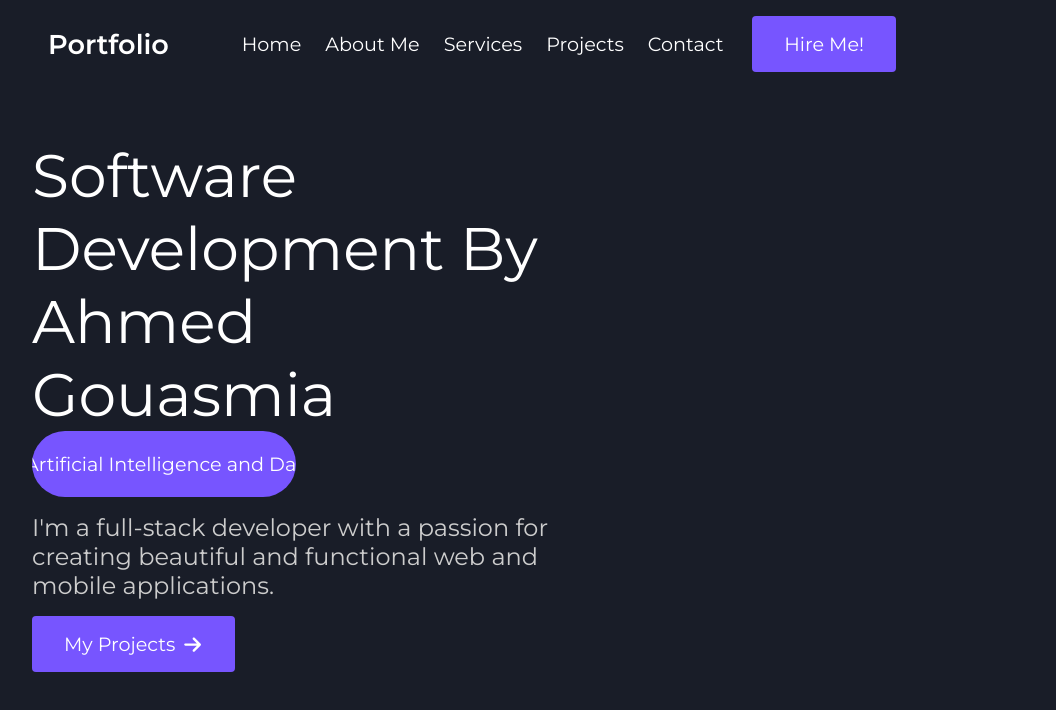
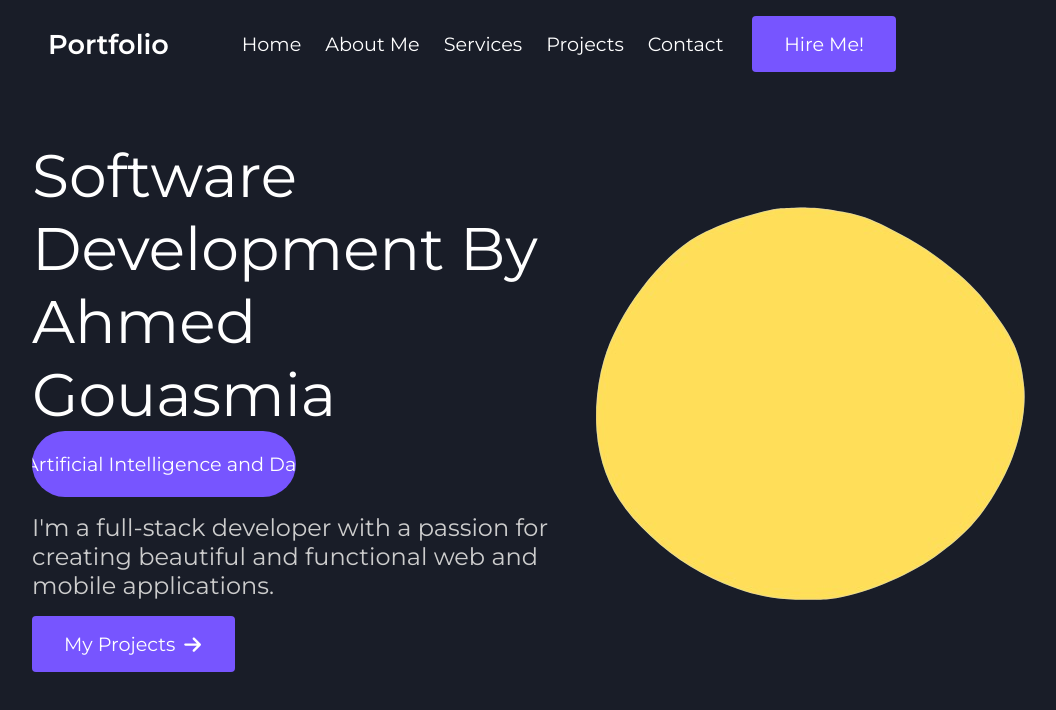
Before and after one commit to AhmedGsa/My-Portfolio, a Next.js app: page / in a window 1280 px wide. Shown: the top 710 px of the page, without its empty margins (168-1224 px from the left). Built offline with nearby package versions, Linux system fonts and the light colour scheme.

Commit message:
added hero image

```diff
--- a/src/components/hero/Hero.tsx
+++ b/src/components/hero/Hero.tsx
@@ -3,6 +3,7 @@ import HeroHeader from "./HeroHeader";
 import classes from "./Hero.module.css";
 import Button from "../common/Button";
 import { FaArrowRight } from "react-icons/fa6";
+import Image from "next/image";
 
 export default function Hero() {
   return (
@@ -14,7 +15,9 @@ export default function Hero() {
             </p>
             <Button href="#about">My Projects <FaArrowRight /></Button>
         </div>
-        <div className={classes.asset}></div>
+        <div className={classes.asset}>
+            <Image src="/images/yellow-circle.png" alt="Hero Image" width={500} height={500} />
+        </div>
     </section>
   );
 }
```
